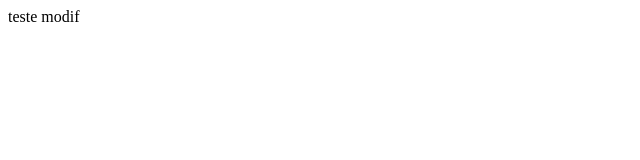
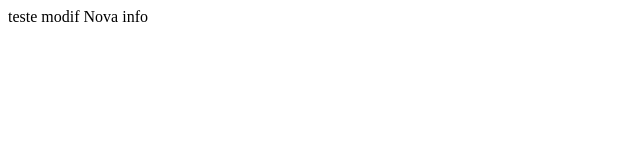
Before and after one commit to jorgegit08/meuProjetoVersionado, a plain HTML site: page index.html in a window 1280 px wide. Shown: the full height of the page, 0-640 px from the left. Drawn offline with Linux system fonts and the light colour scheme.

Commit message:
mais novo commit

```diff
--- a/index.html
+++ b/index.html
@@ -3,6 +3,7 @@
         <div>
             teste modif
 
+            Nova info
         </div>
 
     </body>
@@ -11,5 +12,7 @@
         let arr = ['pos1','pos2','pos3']
 
         arr.forEach(r => console.log('Pos', r))
+
+
     </script>
 </html>
```
